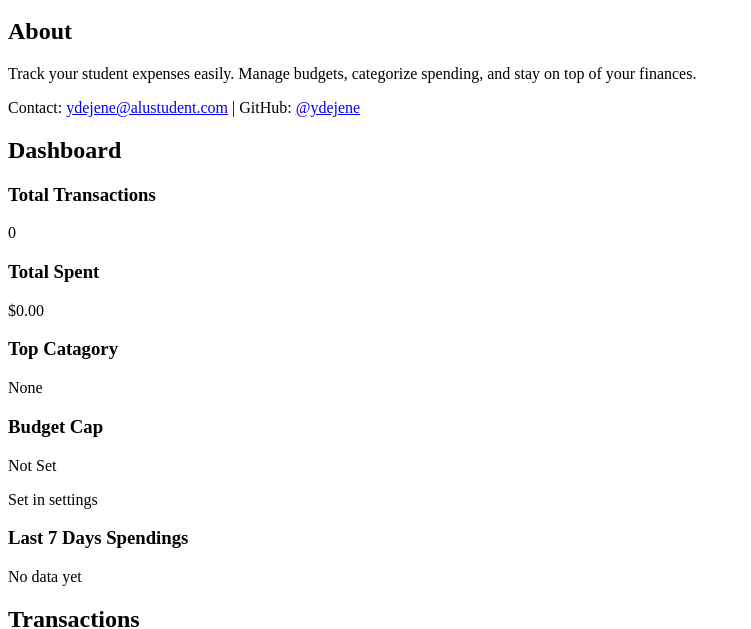
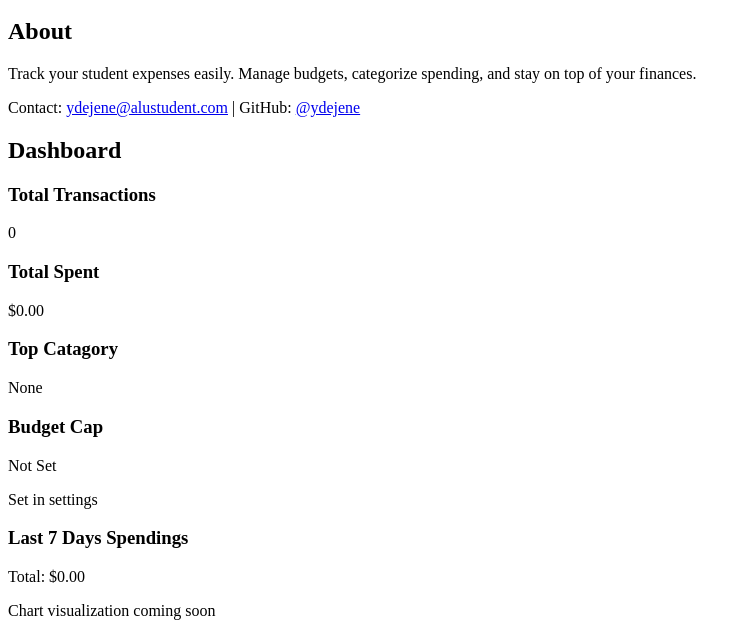
Before and after one commit to Niyo-11/student-finance-tracker, a plain HTML site: page index.html in a window 1280 px wide. Shown: the part 180-809 px from the top of the page, without its empty margins (0-751 px from the left). Drawn offline with Linux system fonts and the light colour scheme.

Commit message:
element was not null so had to create it

```diff
--- a/index.html
+++ b/index.html
@@ -65,8 +65,10 @@
         <div class="chart-container">
           <h3>Last 7 Days Spendings</h3>
           <div id="chart" class="bar-chart">
-            <!-- bars wiht Js -->
-            <div class="chart-placeholder">No data yet</div>
+            <div class="chart-placeholder">
+              <p>Total: <span id="last-7-days">$0.00</span></p>
+              <p class="helper-text">Chart visualization coming soon</p>
+            </div>
           </div>
         </div>
 
```
